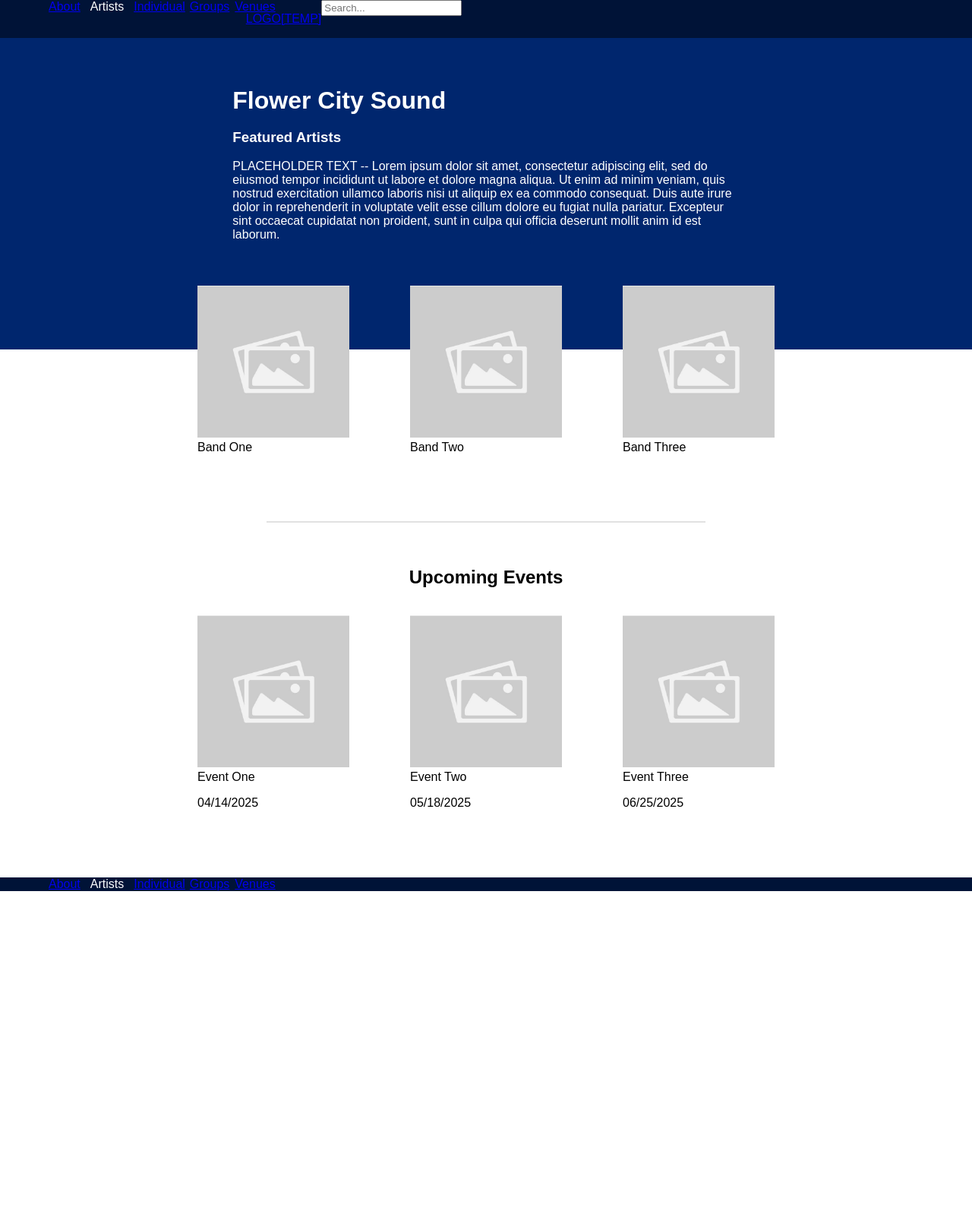
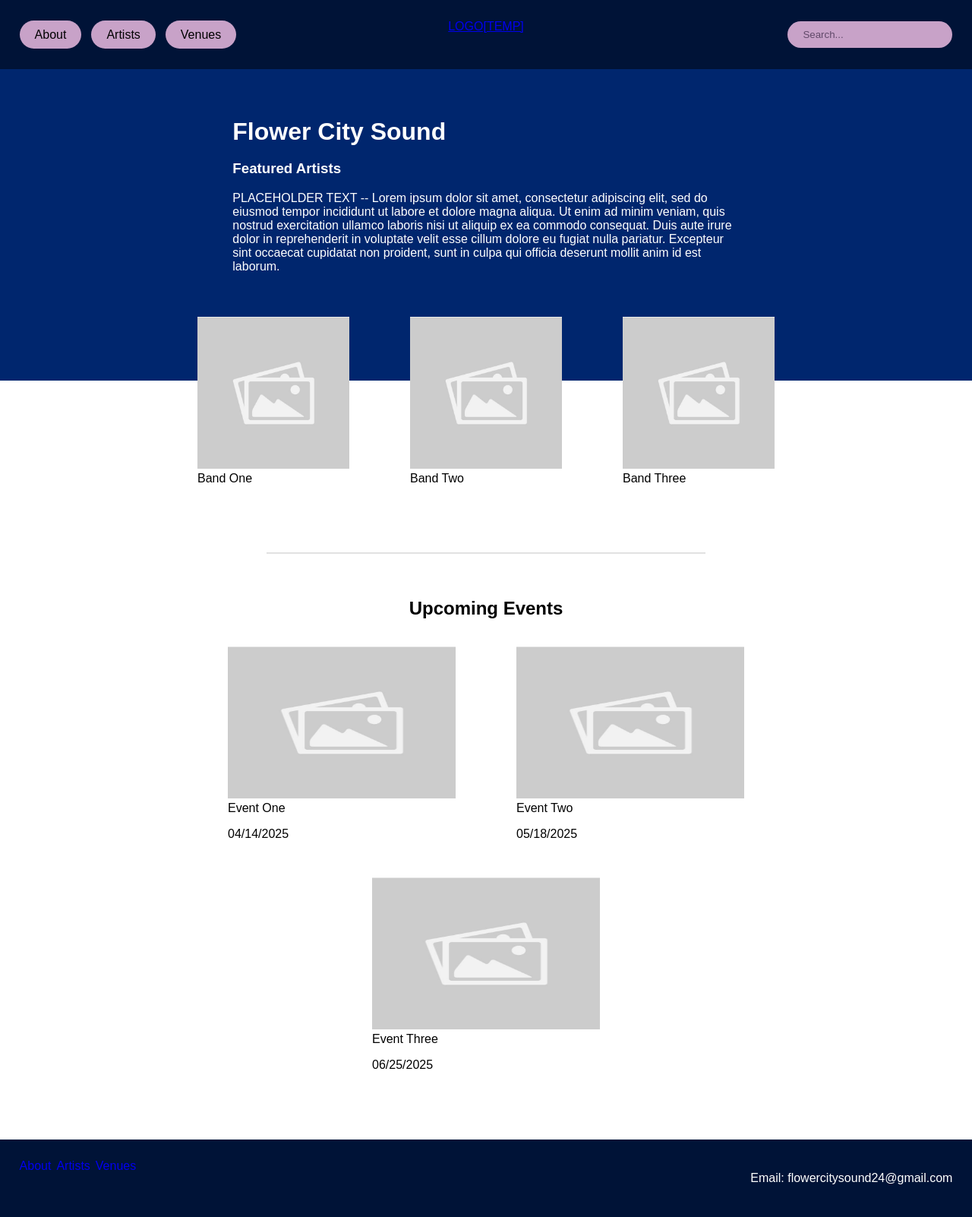
Before and after one commit to ElliotLurie/flower-city-sound, a PHP site: page /view/index.php in a window 1280 px wide. Shown: the whole page at 76% size. Before the commit the page ends 1173 px from the top, so only its background shows below. Run offline with PHP 8.4, Linux system fonts and the light colour scheme.

Commit message:
CSS/HTML for header/footer, switched around some links, created template page for artists

```diff
--- a/assets/global_styles.css
+++ b/assets/global_styles.css
@@ -14,10 +14,30 @@ body > div {
     background-color: #001337;
     display: flex;
     color: white;
+    padding: 2%;
+    justify-content: space-between;
+}
+
+#footer li a {
+    text-decoration: none;
+    margin-top: auto;
+    margin-bottom: auto;
+}
+
+#header {
+    height: 40px;
+    display: grid;
+    grid-template-columns: 1fr 1fr 1fr;
+}
+
+#header p {
+    margin: 0;
 }
 
 #nav {
     display: flex;
+    margin-top: auto;
+    margin-bottom: auto;
 }
 
 #nav ul, #footer ul {
@@ -26,6 +46,20 @@ body > div {
     gap: 5%;
     margin:0;
     padding:0;
+}
+
+#nav li a {
+    background-color: #C8A2C8;
+    color: black;
+    padding: 10px 20px 10px 20px;
+    border-radius: 20px;
+    text-decoration: none;
+    transition: background-color 0.1s linear;
+}
+
+#nav li a:hover {
+    transition: background-color 0.1s linear;
+    background-color: #926092;
 }
 
 #hamburger {
@@ -37,6 +71,32 @@ body > div {
 #hamburger > div {
     height: 1px;
     background-color:darkkhaki;
+}
+
+#logo {
+    text-align: center;
+}
+
+#logo a {
+    margin-top: auto;
+    margin-bottom: auto;
+}
+
+#searchBar {
+    float: right;
+    background-color: #C8A2C8;
+    border-radius: 20px;
+    border: none;
+    padding: 10px 20px 10px 20px;
+}
+
+#searchBar::placeholder{
+    color: #604969;
+}
+
+#SBContainer {
+    margin-top: auto;
+    margin-bottom: auto;
 }
 
 .top {
@@ -92,6 +152,11 @@ hr {
     margin-top: 5%;
 }
 
+#footer a {
+    margin-top: auto;
+    margin-bottom: auto;
+}
+
 /* ABOUT PAGE */
 
 #about {
--- a/view/include/footer.php
+++ b/view/include/footer.php
@@ -1,13 +1,10 @@
     <div id="footer">
         <ul>
-            <li><a href="../about.php">About</a></li>
-            <li>Artists</li>
-            <ul>
-                <li><a href="../artistList_ind.php">Individual</a></li>
-                <li><a href="../artistList_gr.php">Groups</a></li>
-            </ul>
-            <li><a href="../venuesList.php">Venues</a></li>
+            <li><a href="../view/about.php">About</a></li>
+            <li><a href="../view/artistsList.php">Artists</a></li>
+            <li><a href="../view/venuesList.php">Venues</a></li>
         </ul>
+        <p>Email: flowercitysound24@gmail.com</p>
     </div>
 </body>
 </html>
--- a/view/include/header.php
+++ b/view/include/header.php
@@ -8,28 +8,24 @@
 </head>
 <body>
     <div id="header">
-        <nav id="nav">
+        <div id="nav">
             <ul>
                 <li><a href="../view/about.php">About</a></li>
-                <li>Artists</li>
-                <ul>
-                    <li><a href="../view/artistsList_ind.php">Individual</a></li>
-                    <li><a href="../view/artistsList_gr.php">Groups</a></li>
-                </ul>
+                <li><a href="../view/artistsList.php">Artists</a></li>
                 <li><a href="../view/venuesList.php">Venues</a></li>
             </ul>
-        </nav>
+        </div>
         <div id="hamburger">
             <div></div>
             <div></div>
             <div></div>
         </div>
         <!-- LOGO IMAGE HERE -->
-        <p><a href="../view/index.php">LOGO[TEMP]</a></p>
+        <p id="logo"><a href="../view/index.php">LOGO[TEMP]</a></p>
         <!-- SEARCH BAR HERE -->
-        <div>
+        <div id="SBContainer">
             <form action="../view/search.php">
-                <input type="text" placeholder="Search..."/>
+                <input id="searchBar" type="text" placeholder="Search..."/>
             </form>
         </div>
     </div>
--- a/view/index.php
+++ b/view/index.php
@@ -54,17 +54,17 @@
     <h2>Upcoming Events</h2>
     <div id="upcomingEvents">
         <figure>
-            <img src="../assets/images/placeholder_img.jpg" alt="Event One Img" width="200px">
+            <img src="../assets/images/placeholder_img.jpg" alt="Event One Img" width="300px" height="200px">
             <figcaption>Event One</figcaption>
             <p>04/14/2025</p>
         </figure>
         <figure>
-            <img src="../assets/images/placeholder_img.jpg" alt="Event Two Img" width="200px">
+            <img src="../assets/images/placeholder_img.jpg" alt="Event Two Img" width="300px" height="200px">
             <figcaption>Event Two</figcaption>
             <p>05/18/2025</p>
         </figure>
         <figure>
-            <img src="../assets/images/placeholder_img.jpg" alt="Event Three Img" width="200px">
+            <img src="../assets/images/placeholder_img.jpg" alt="Event Three Img" width="300px" height="200px">
             <figcaption>Event Three</figcaption>
             <p>06/25/2025</p>
         </figure>
```
Also changed, not shown: view/artistPgTemplate.php (added, +12 -0 lines), view/artistsList.php (renamed from view/artistsList_ind.php, +7 -2 lines), view/artistsList_gr.php (deleted, +0 -86 lines).
